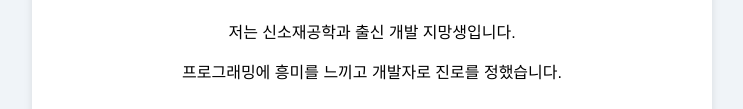
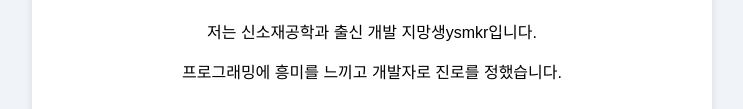
Before and after one commit to ysmkr/my-intro-page1, a plain HTML site: page index.html in a window 1280 px wide. Shown: the part 210-319 px from the top of the page, without its empty margins (268-1011 px from the left). Drawn offline with Linux system fonts and the light colour scheme.

Commit message:
Add files via upload

```diff
--- a/index.html
+++ b/index.html
@@ -8,7 +8,7 @@
 <body>
   <div class="container">
     <h1>안녕하세요!</h1>
-    <p>저는 신소재공학과 출신 개발 지망생입니다.</p>
+    <p>저는 신소재공학과 출신 개발 지망생ysmkr입니다.</p>
     <p>프로그래밍에 흥미를 느끼고 개발자로 진로를 정했습니다.</p>
   </div>
 </body>
```
